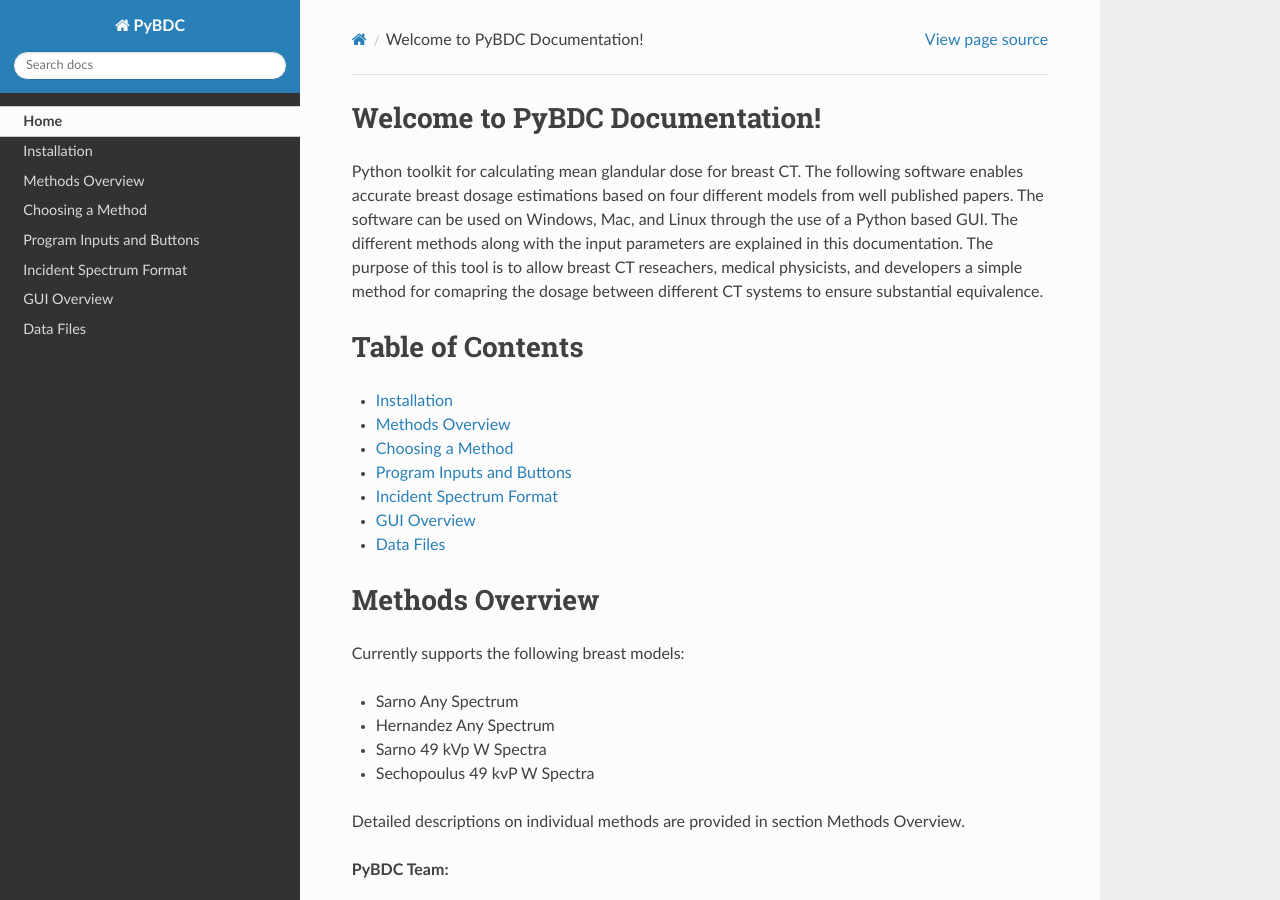
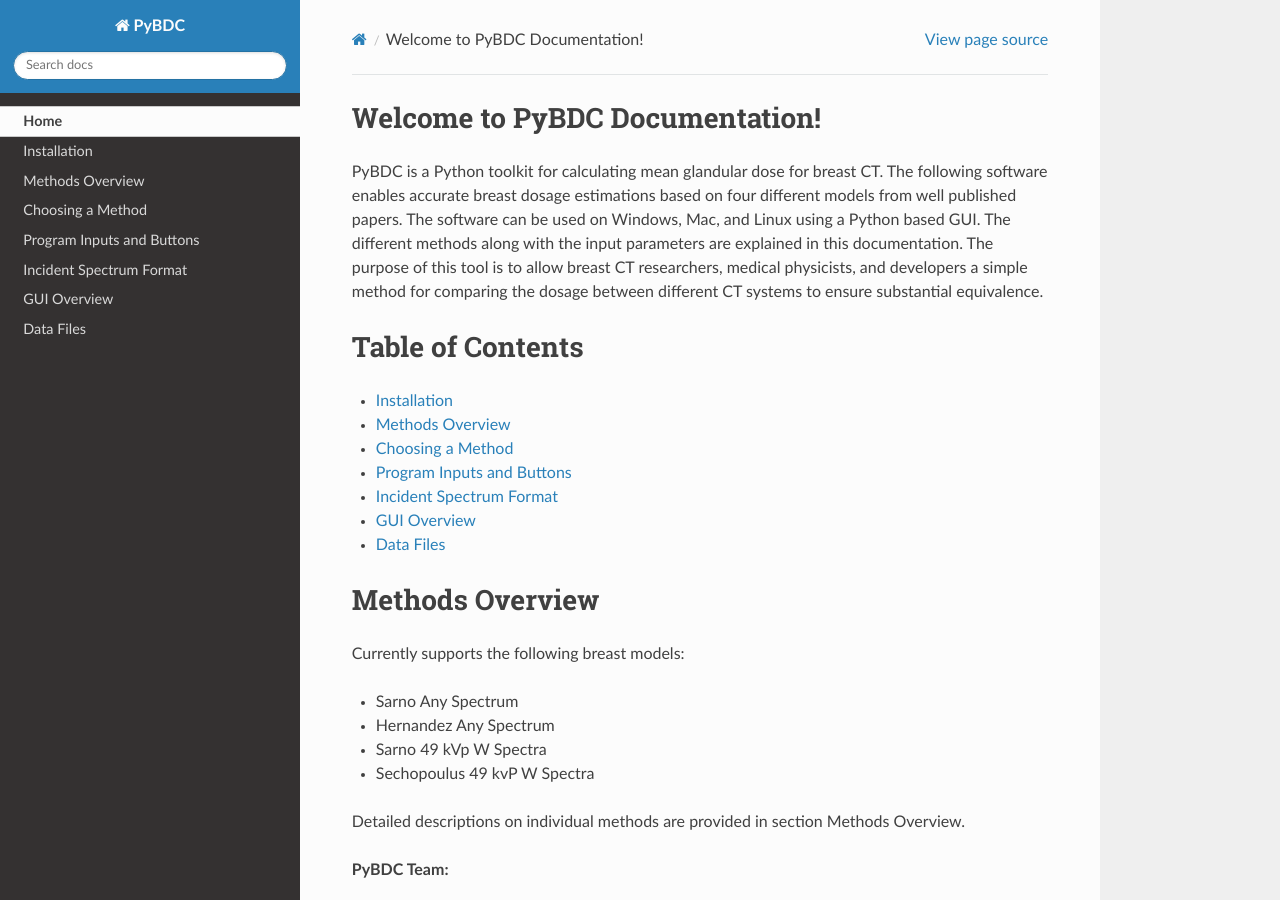
Before and after one commit to harshamarupudi56/PyBDC, a Sphinx documentation site: the page built from Doc/index.rst, in a window 1280 px wide and 900 px high. Built offline with Sphinx 7.4.7 and the Read the Docs theme 3.1.0, drawn with Linux system fonts in a browser that asks for light colours.

Commit message:
Update index.rst

```diff
--- a/Doc/index.rst
+++ b/Doc/index.rst
@@ -1,8 +1,8 @@
 Welcome to PyBDC Documentation!
 =====================================
 
-Python toolkit for calculating mean glandular dose for breast CT.
-The following software enables accurate breast dosage estimations based on four different models from well published papers. The software can be used on Windows, Mac, and Linux through the use of a Python based GUI. The different methods along with the input parameters are explained in this documentation. The purpose of this tool is to allow breast CT reseachers, medical physicists, and developers a simple method for comapring the dosage between different CT systems to ensure substantial equivalence.
+PyBDC is a Python toolkit for calculating mean glandular dose for breast CT.
+The following software enables accurate breast dosage estimations based on four different models from well published papers. The software can be used on Windows, Mac, and Linux using a Python based GUI. The different methods along with the input parameters are explained in this documentation. The purpose of this tool is to allow breast CT researchers, medical physicists, and developers a simple method for comparing the dosage between different CT systems to ensure substantial equivalence.
 
 Table of Contents
 ==================
```
